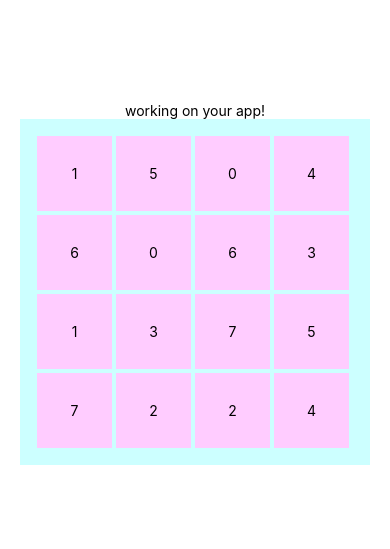
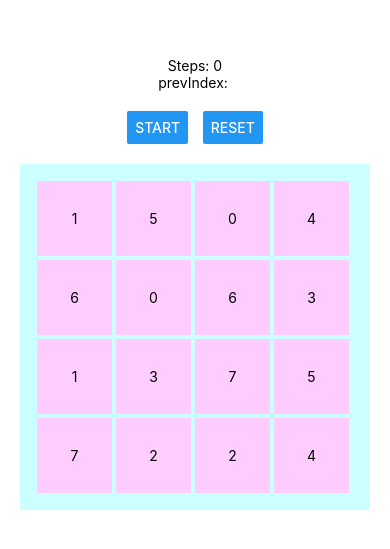
Before and after one commit to EvgeniyShelest/MemoTrainer, a React Native app: screen / in a window 390 px wide. Shown: the part 139-688 px from the top of the page. Built offline with nearby package versions, Linux system fonts and the light colour scheme.

Commit message:
Worked mocked model

```diff
--- a/App.js
+++ b/App.js
@@ -1,17 +1,47 @@
+import { useState } from "react";
 import { StatusBar } from "expo-status-bar";
-import { StyleSheet, Text, TouchableOpacity, View } from "react-native";
-import shuffle from "./utils/shuffle"
+import { Button, StyleSheet, Text, TouchableOpacity, View } from "react-native";
+import shuffle from "./utils/shuffle";
 
 const values = shuffle([...Array(8).keys()].concat([...Array(8).keys()]));
 
 export default function App() {
+  const [clicked, setClicked] = useState([]);
+  const [solvedIndexes, setSolvedIndexes] = useState([]);
+  const [prevIndex, setPrevIndex] = useState(null);
+  const handleItemPress = (index) => {
+    if (index === prevIndex || solvedIndexes.includes(index)) return;
+    if (values[prevIndex] === values[index]) {
+      setSolvedIndexes((previousState) => [...previousState, prevIndex, index]);
+      setPrevIndex(null);
+    } else {
+      setPrevIndex(index);
+    }
+    setClicked((previousState) => [...previousState, index]);
+  };
+  const resetHandler = () => {
+    setClicked([]);
+    setSolvedIndexes([]);
+    setPrevIndex(null);
+  };
+
   return (
     <View style={styles.container}>
-      <Text>working on your app!</Text>
+      <Text>Steps: {clicked.length}</Text>
+      <Text>prevIndex: {prevIndex}</Text>
+      <View style={styles.buttonRow}>
+        <Button title="Start" onPress={() => startHandler()} />
+        <Button title="Reset" onPress={resetHandler} />
+      </View>
       <View style={styles.row}>
         {[...values.keys()].map((index) => (
-          <TouchableOpacity key={index} onPress={() => alert(index)}>
-            <View style={styles.cell}>
+          <TouchableOpacity key={index} onPress={() => handleItemPress(index)}>
+            <View
+              style={[
+                styles.cell,
+                solvedIndexes.includes(index) && styles.solved,
+              ]}
+            >
               <Text>{values[index]}</Text>
             </View>
           </TouchableOpacity>
@@ -29,6 +59,12 @@ const styles = StyleSheet.create({
     alignItems: "center",
     justifyContent: "center",
   },
+  buttonRow: {
+    width: 150,
+    margin: 20,
+    flexDirection: "row",
+    justifyContent: "space-around",
+  },
   row: {
     flexDirection: "row",
     flexWrap: "wrap",
@@ -43,5 +79,8 @@ const styles = StyleSheet.create({
     width: 75,
     height: 75,
     margin: 2,
-  }
+  },
+  solved: {
+    backgroundColor: "#aaf",
+  },
 });
```
